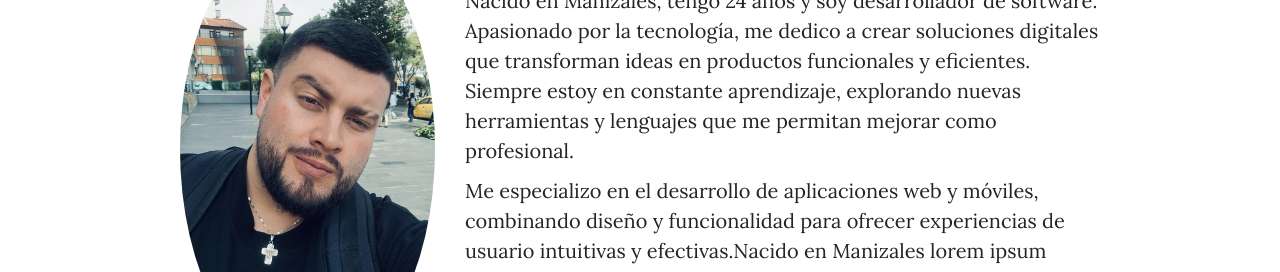
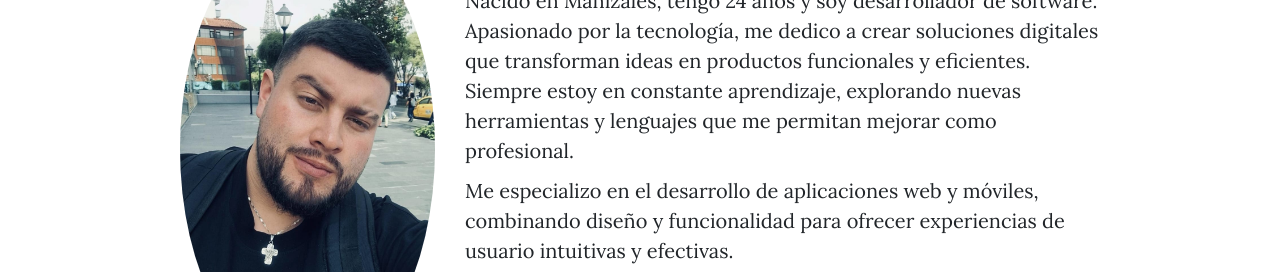
Before and after one commit to jsvalenciar/pagina_web_portafolio, a plain HTML site: page about.html in a window 1280 px wide. Shown: the part 680-952 px from the top of the page. Drawn offline with nearby package versions, Linux system fonts and the light colour scheme.

Commit message:
Actualizar about.html

```diff
--- a/about.html
+++ b/about.html
@@ -79,7 +79,7 @@
             Apasionado por la tecnología, me dedico a crear soluciones digitales que transforman ideas en productos funcionales y eficientes.
             Siempre estoy en constante aprendizaje, explorando nuevas herramientas y lenguajes que me permitan mejorar como profesional.
 
-            <P>Me especializo en el desarrollo de aplicaciones web y móviles, combinando diseño y funcionalidad para ofrecer experiencias de usuario intuitivas y efectivas.Nacido en Manizales lorem ipsum dolor sit amet, consectetur adipisicing elit. Saepe nostrum ullam eveniet pariatur voluptates odit, fuga atque ea nobis sit soluta odio.</p>
+            <P>Me especializo en el desarrollo de aplicaciones web y móviles, combinando diseño y funcionalidad para ofrecer experiencias de usuario intuitivas y efectivas.</p>
         </div>
       </div>
     </div>
```
